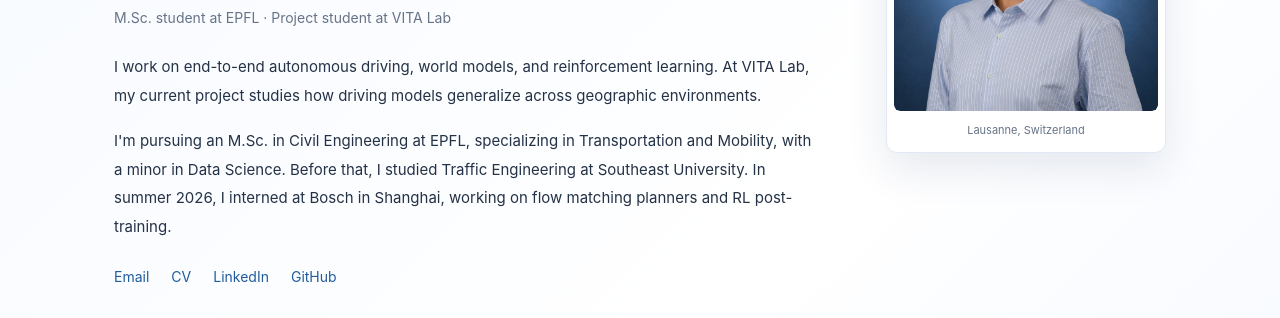
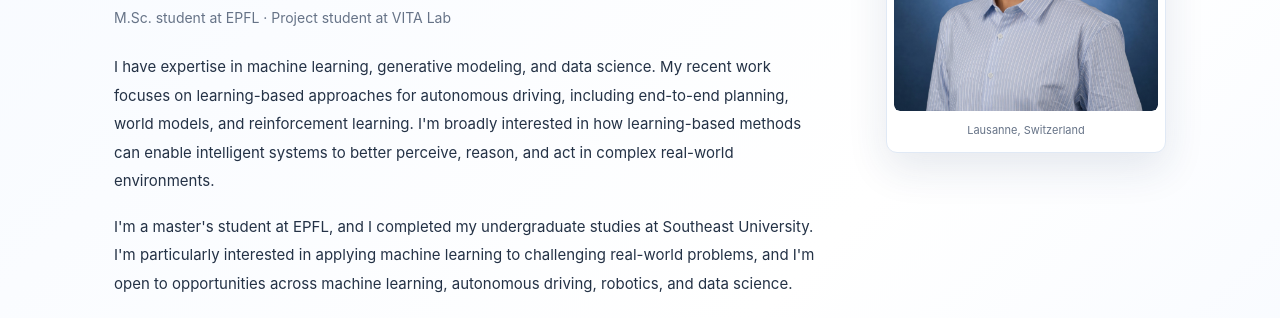
Before and after one commit to yizhi-zhao/yizhi-zhao.github.io, a website: page dist/index.html in a window 1280 px wide. Shown: the part 470-788 px from the top of the page. Drawn offline with Linux system fonts and the light colour scheme.

Commit message:
update personal description

```diff
--- a/dist/index.html
+++ b/dist/index.html
@@ -12,8 +12,8 @@
       <div class="hero-content">
         <h1 id="hero-title">Yizhi Zhao</h1>
         <p class="hero-role" data-en="M.Sc. student at EPFL · Project student at VITA Lab" data-zh="EPFL 硕士在读 · VITA Lab 项目学生">M.Sc. student at EPFL · Project student at VITA Lab</p>
-        <p class="hero-description" data-en="I work on end-to-end autonomous driving, world models, and reinforcement learning. At VITA Lab, my current project studies how driving models generalize across geographic environments." data-zh="我的研究方向是端到端自动驾驶、世界模型与强化学习。目前在 VITA Lab 研究驾驶模型在不同地域环境中的泛化能力。">I work on end-to-end autonomous driving, world models, and reinforcement learning. At VITA Lab, my current project studies how driving models generalize across geographic environments.</p>
-        <p class="hero-description" data-en="I'm pursuing an M.Sc. in Civil Engineering at EPFL, specializing in Transportation and Mobility, with a minor in Data Science. Before that, I studied Traffic Engineering at Southeast University. In summer 2026, I interned at Bosch in Shanghai, working on flow matching planners and RL post-training." data-zh="我在 EPFL 攻读土木工程硕士，专注交通与出行方向，辅修数据科学。本科就读于东南大学交通工程专业。2026 年夏天，我在上海博世实习，参与基于 Flow Matching 的规划与强化学习后训练。">I'm pursuing an M.Sc. in Civil Engineering at EPFL, specializing in Transportation and Mobility, with a minor in Data Science. Before that, I studied Traffic Engineering at Southeast University. In summer 2026, I interned at Bosch in Shanghai, working on flow matching planners and RL post-training.</p>
+        <p class="hero-description" data-en="I have expertise in machine learning, generative modeling, and data science. My recent work focuses on learning-based approaches for autonomous driving, including end-to-end planning, world models, and reinforcement learning. I'm broadly interested in how learning-based methods can enable intelligent systems to better perceive, reason, and act in complex real-world environments." data-zh="我擅长机器学习、生成式建模与数据科学。我近期的工作聚焦于基于学习的自动驾驶方法，包括端到端规划、世界模型与强化学习。我更广泛地关注基于学习的方法如何让智能系统在复杂的真实环境中更好地感知、推理与行动。">I have expertise in machine learning, generative modeling, and data science. My recent work focuses on learning-based approaches for autonomous driving, including end-to-end planning, world models, and reinforcement learning. I'm broadly interested in how learning-based methods can enable intelligent systems to better perceive, reason, and act in complex real-world environments.</p>
+        <p class="hero-description" data-en="I'm a master's student at EPFL, and I completed my undergraduate studies at Southeast University. I'm particularly interested in applying machine learning to challenging real-world problems, and I'm open to opportunities across machine learning, autonomous driving, robotics, and data science." data-zh="我目前在 EPFL 攻读硕士学位，本科毕业于东南大学。我尤其关注如何用机器学习解决真实世界中的难题，欢迎机器学习、自动驾驶、机器人与数据科学方向的机会。">I'm a master's student at EPFL, and I completed my undergraduate studies at Southeast University. I'm particularly interested in applying machine learning to challenging real-world problems, and I'm open to opportunities across machine learning, autonomous driving, robotics, and data science.</p>
         <div class="profile-links" aria-label="Contact and profiles">
           <a href="mailto:yizhi.zhao@epfl.ch" data-en="Email" data-zh="邮箱">Email</a>
           <a href="assets/Graduate_CV_Yizhi.pdf" download>CV</a>
```
